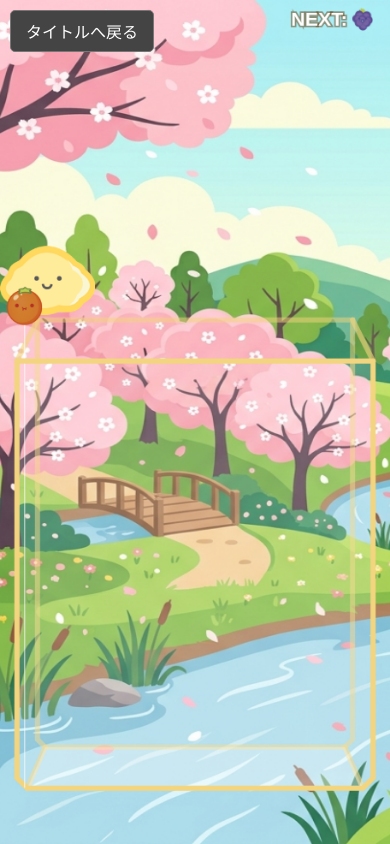
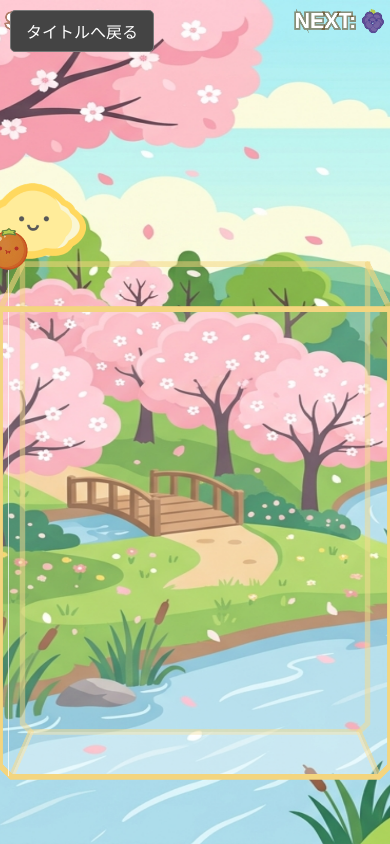
Before and after one commit to hirabayashi-omu/suika, a plain HTML site: page web/index.html in a window 390 px wide. Both pictures are taken after a click on the button "1人プレイ (Single Player)". Drawn offline with nearby package versions, Linux system fonts and the light colour scheme.

Commit message:
Maximize box width on mobile and increase scale resolution

```diff
--- a/web/single.js
+++ b/web/single.js
@@ -10,17 +10,19 @@ class SinglePlayerGame {
         this.mobileMode = (window.innerWidth <= 1200);
 
         if (this.mobileMode) {
-            this.LOGIC_OFFSET_X = 527;
-            // スマホでは常に横幅を箱に合わせる(拡大)
-            this.LOGIC_W = 760;
-            const aspect = window.innerHeight / window.innerWidth;
+            // スマホでは常に箱の幅(694)を画面の横幅(100%)に合わせる
+            this.LOGIC_W = 694;
+
+            // #game-containerの実際のサイズを取得して正確なアスペクト比を計算
+            const container = this.canvas.parentElement;
+            const aspect = container.clientHeight / container.clientWidth;
             this.LOGIC_H = this.LOGIC_W * aspect;
 
-            // Xオフセット: 箱(幅694, 560~1254)が中央になるように
-            this.LOGIC_OFFSET_X = 560 - (this.LOGIC_W - 694) / 2;
+            // Xオフセット: 箱の左端(560)から描画を開始する
+            this.LOGIC_OFFSET_X = 560;
 
-            // Yオフセット: 床(Y=1182)が画面の下端(10pxのゆとり)になるように配置
-            this.LOGIC_OFFSET_Y = this.LOGIC_H - 10 - 1182;
+            // Yオフセット: 床(Y=1182)が画面の下端から20px上になるように配置
+            this.LOGIC_OFFSET_Y = this.LOGIC_H - 20 - 1182;
         } else {
             this.LOGIC_OFFSET_X = 0;
             this.LOGIC_OFFSET_Y = 0;
@@ -28,7 +30,8 @@ class SinglePlayerGame {
             this.LOGIC_H = 1092;
         }
 
-        this.SCALE = 0.6;
+        // モバイルでは解像度を上げてぼやけを防ぐ
+        this.SCALE = this.mobileMode ? 1.5 : 0.6;
 
         this.canvas.width = this.LOGIC_W * this.SCALE;
         this.canvas.height = this.LOGIC_H * this.SCALE;
@@ -322,8 +325,8 @@ class SinglePlayerGame {
 
             // 常に画面の上端から一定の距離(50px)に表示
             const topY = -(this.LOGIC_OFFSET_Y || 0) + 50;
-            const leftX = 560; // 箱の左端
-            const rightX = 1254; // 箱の右端
+            const leftX = 560 + 10; // 箱の左端 + 少しの余白
+            const rightX = 1254 - 10; // 箱の右端 - 少しの余白
 
             // スコアを左上に配置
             ctx.textAlign = "left";
--- a/web/style.css
+++ b/web/style.css
@@ -123,6 +123,17 @@ h1 {
     #btn-vs {
         display: none !important;
     }
+    #game-container {
+        width: 100vw !important;
+        height: 100vh !important;
+    }
+    canvas {
+        width: 100vw !important;
+        height: 100vh !important;
+        max-width: none !important;
+        max-height: none !important;
+        object-fit: cover !important;
+    }
 }
 
 .hidden {
```
